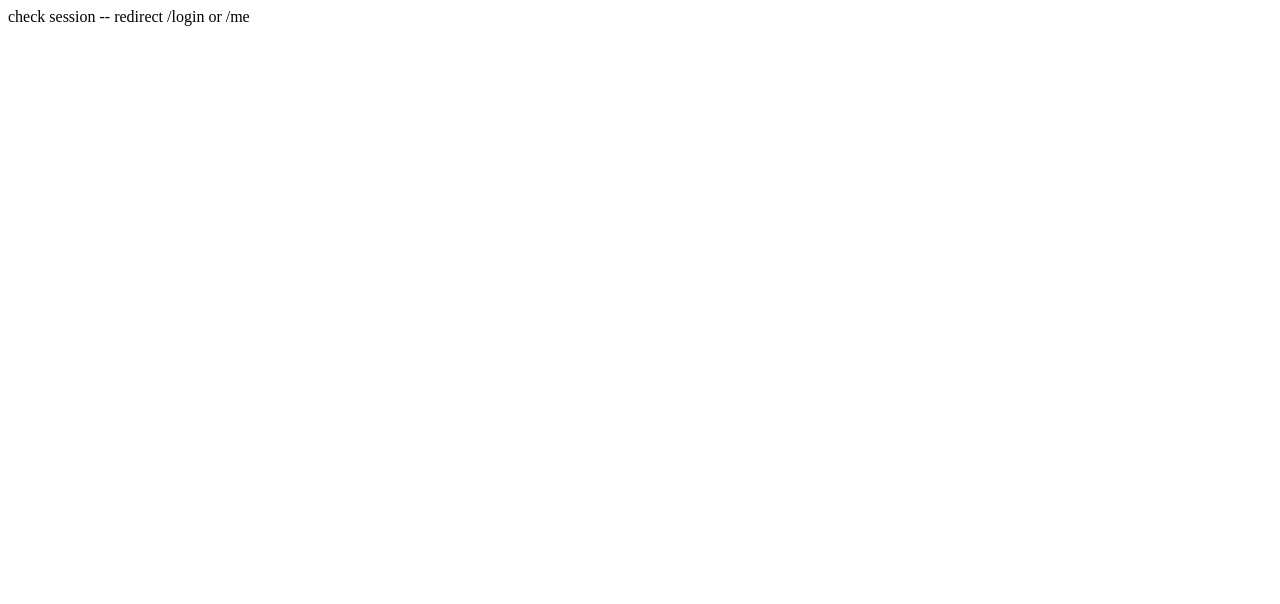
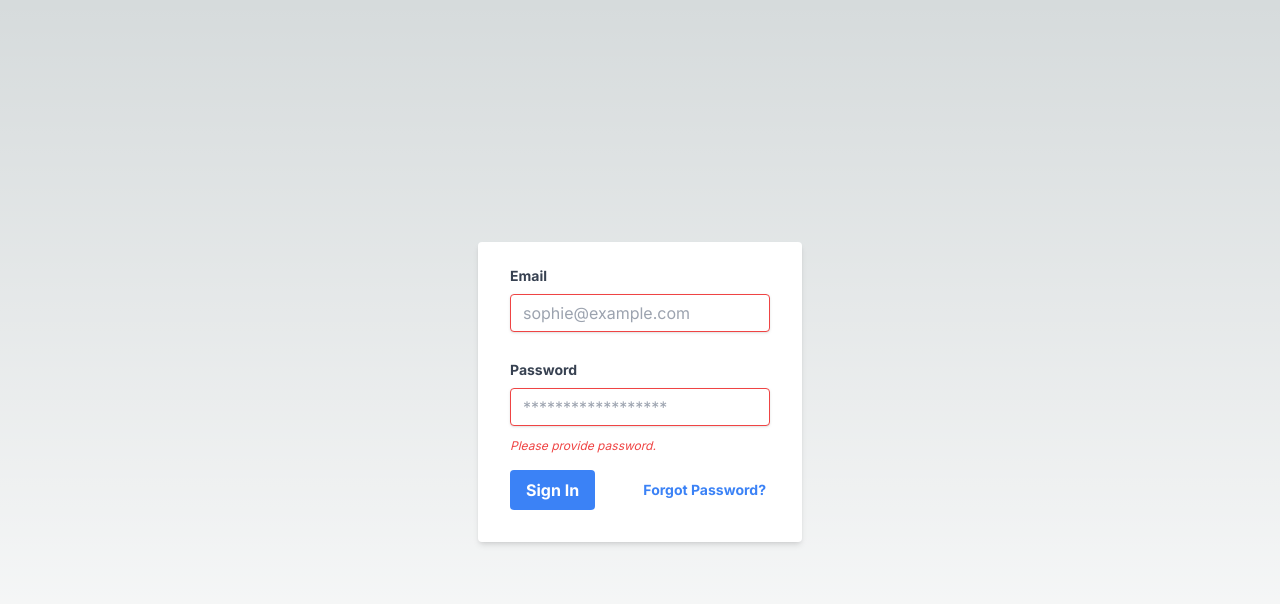
Before and after one commit to bjamesy/line-read-app, a Next.js app: page / in a window 1280 px wide. Shown: the top 604 px of the page. Built offline with nearby package versions, Linux system fonts and the light colour scheme.

Commit message:
mess , folder structure and tailwind config

```diff
--- a/package.json
+++ b/package.json
@@ -11,7 +11,8 @@
   "dependencies": {
     "next": "14.0.4",
     "react": "^18",
-    "react-dom": "^18"
+    "react-dom": "^18",
+    "react-hook-form": "^7.51.0"
   },
   "devDependencies": {
     "@types/node": "^20",
--- a/src/app/globals.css
+++ b/src/app/globals.css
@@ -25,3 +25,9 @@ body {
     )
     rgb(var(--background-start-rgb));
 }
+
+@layer utilities {
+.text-balance {
+    text-wrap: balance;
+}
+}
--- a/src/app/layout.tsx
+++ b/src/app/layout.tsx
@@ -1,22 +1,22 @@
-import type { Metadata } from 'next'
-import { Inter } from 'next/font/google'
-import './globals.css'
+import type { Metadata } from "next";
+import { Inter } from "next/font/google";
+import "./globals.css";
 
-const inter = Inter({ subsets: ['latin'] })
+const inter = Inter({ subsets: ["latin"] });
 
 export const metadata: Metadata = {
-  title: 'Create Next App',
-  description: 'Generated by create next app',
-}
+  title: "Create Next App",
+  description: "Generated by create next app",
+};
 
 export default function RootLayout({
   children,
-}: {
-  children: React.ReactNode
-}) {
+}: Readonly<{
+  children: React.ReactNode;
+}>) {
   return (
     <html lang="en">
       <body className={inter.className}>{children}</body>
     </html>
-  )
+  );
 }
--- /dev/null
+++ b/src/app/page.tsx
@@ -0,0 +1,9 @@
+import Login from '../components/app/LoginForm'
+import { redirect } from 'next/navigation'
+
+export default function Home() {
+
+  return (
+    <Login/>
+  )
+}
--- a/src/components/app/loginForm.tsx
+++ b/src/components/app/loginForm.tsx
@@ -1,34 +1,46 @@
-import {Button, ButtonGroup} from "@nextui-org/react"
+"use client"
+import { useForm } from 'react-hook-form'
 
 export default function Login() {
+    const { register, reset, handleSubmit, formState: { errors } } = useForm()
+
     return (
-        <div className="w-full max-w-xs">
+        <div className=" h-screen flex items-center justify-center">
             <form className="bg-white shadow-md rounded px-8 pt-6 pb-8 mb-4">
                 <div className="mb-4">
-            <label className="block text-gray-700 text-sm font-bold mb-2" htmlFor="username">
-              Username
+                    <label className="block text-gray-700 text-sm font-bold mb-2" htmlFor="email">
+                        Email
                     </label>
-            <input className="shadow appearance-none border rounded w-full py-2 px-3 text-gray-700 leading-tight focus:outline-none focus:shadow-outline" id="username" type="text" placeholder="Username"/>
+                    <input className="shadow appearance-none border border-red-500 rounded w-full py-2 px-3 text-gray-700 mb-3 leading-tight focus:outline-none focus:shadow-outline"
+                        type="email"
+                        id="email"
+                        placeholder="sophie@example.com"
+                        {...register('email', { required: true })}
+                    />
+                    {errors.email && <span>This field is required</span>}
                 </div>
-          <div className="mb-6">
+                <div className="mb-4">
                     <label className="block text-gray-700 text-sm font-bold mb-2" htmlFor="password">
                         Password
                     </label>
-            <input className="shadow appearance-none border border-red-500 rounded w-full py-2 px-3 text-gray-700 mb-3 leading-tight focus:outline-none focus:shadow-outline" id="password" type="password" placeholder="******************"/>
-            <p className="text-red-500 text-xs italic">Please choose a password.</p>
+                    <input className="shadow appearance-none border border-red-500 rounded w-full py-2 px-3 text-gray-700 mb-3 leading-tight focus:outline-none focus:shadow-outline"
+                        id="password"
+                        type="password"
+                        placeholder="******************"
+                        {...register('email', { required: true })}
+                    />
+                    {errors.password && <span>This field is required</span>}
+                    <p className="text-red-500 text-xs italic">Please provide password.</p>
                 </div>
                 <div className="flex items-center justify-between">
-            <button className="bg-blue-500 hover:bg-blue-700 text-white font-bold py-2 px-4 rounded focus:outline-none focus:shadow-outline" type="button">
+                    <button className="bg-blue-500 hover:bg-blue-700 text-white font-bold py-2 px-4 rounded focus:outline-none focus:shadow-outline" type="submit">
                     Sign In
                     </button>
-            <a className="inline-block align-baseline font-bold text-sm text-blue-500 hover:text-blue-800" href="#">
+                    <a className="inline-block align-baseline font-bold text-sm text-blue-500 hover:text-blue-800 p-1" href="/password-reset">
                     Forgot Password?
                     </a>
                 </div>
             </form>
-        <p className="text-center text-gray-500 text-xs">
-          &copy;2020 Acme Corp. All rights reserved.
-        </p>
         </div>
     )
 }
--- a/src/pages/index.tsx
+++ /dev/null
@@ -1,7 +0,0 @@
-export default function LandingPage() {
-    return (
-        <div>
-            check session -- redirect /login or /me
-        </div>
-    )
-}
--- a/tailwind.config.ts
+++ b/tailwind.config.ts
@@ -2,15 +2,9 @@ import type { Config } from 'tailwindcss'
 
 const config: Config = {
   content: [
-    // "./app/**/*.{js,ts,jsx,tsx,mdx}",
-    // "./pages/**/*.{js,ts,jsx,tsx,mdx}",
-    // "./components/**/*.{js,ts,jsx,tsx,mdx}",
-
-    // Or if using `src` directory:
-    // "./src/**/*.{js,ts,jsx,tsx,mdx}",
-    "./src/pages/**.{js,ts,jsx,tsx}",
-    "./src/app/**.{js,ts,jsx,tsx}",
-    "./src/components/**.{js,ts,jsx,tsx}",
+    "./src/pages/**/*.{js,ts,jsx,tsx,mdx}",
+    "./src/components/**/*.{js,ts,jsx,tsx,mdx}",
+    "./src/app/**/*.{js,ts,jsx,tsx,mdx}",
   ],
   theme: {
     extend: {
```
Also changed, not shown: src/pages/login.tsx (deleted, +0 -8 lines), src/app/me/index.tsx (renamed from src/pages/me/index.tsx), src/app/me/tool/index.tsx (renamed from src/pages/me/tool/index.tsx), src/app/me/tool/make-script.tsx (renamed from src/pages/me/tool/make-script.tsx), src/app/me/tool/read-script.tsx (renamed from src/pages/me/tool/read-script.tsx), 1 other file (tests, documents, lock files or other folders). Lines whose indentation alone changed are shown as unchanged.
